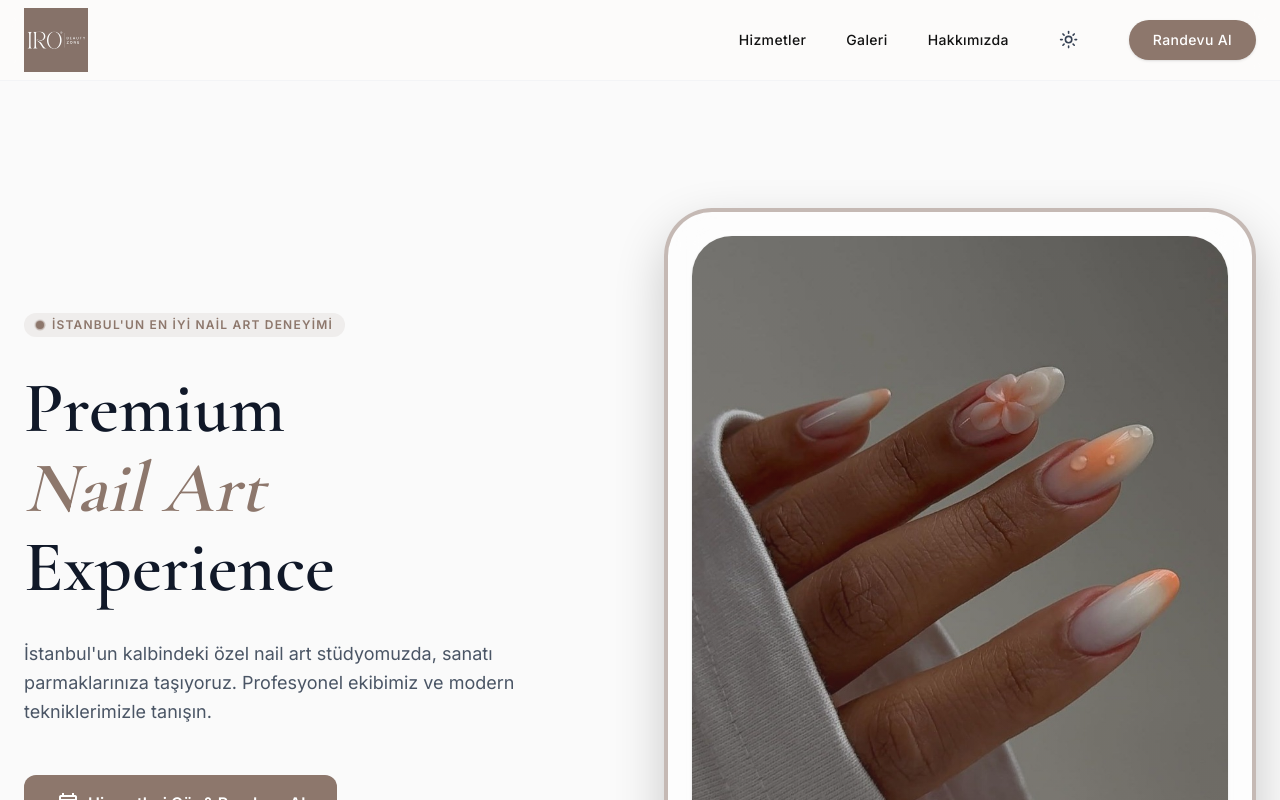
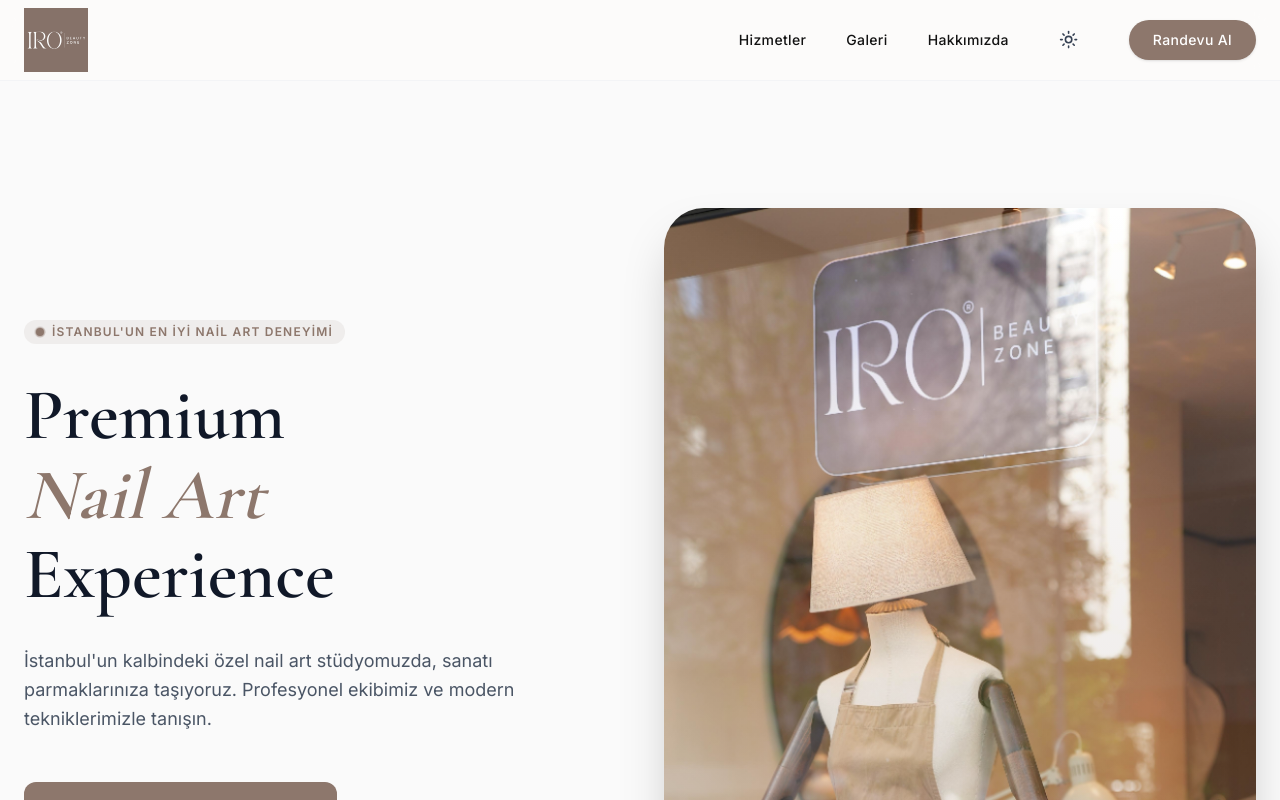
Before and after one commit to alianilalan7-lgtm/-robeautyzone, a Next.js app: page / in a window 1280 px wide. Shown: the top 800 px of the page. Built offline with nearby package versions, Linux system fonts and the light colour scheme.

Commit message:
Update hero image and styling

```diff
--- a/app/page.tsx
+++ b/app/page.tsx
@@ -37,12 +37,12 @@ export default function HomePage() {
                         </div>
 
                         <div className="relative">
-                            <div className="relative z-10 p-6 bg-white/50 backdrop-blur-xl border-4 border-primary/50 rounded-[3rem] shadow-[0_20px_50px_rgba(0,0,0,0.2)]">
-                                <div className="aspect-[4/5] rounded-[2.5rem] overflow-hidden shadow-sm relative">
+                            <div className="relative z-10">
+                                <div className="aspect-[4/5] rounded-[2.5rem] overflow-hidden shadow-2xl relative">
                                     <img
                                         alt="Professional Nail Art"
-                                        className="w-full h-full object-cover"
-                                        src="/images/gallery/hero-main.jpg"
+                                        className="w-full h-full object-cover object-top"
+                                        src="/hero-new.png"
                                     />
                                     <div className="absolute inset-0 bg-gradient-to-t from-primary/20 to-transparent"></div>
                                 </div>
```
Also changed, not shown: public/hero-new.png (added).
